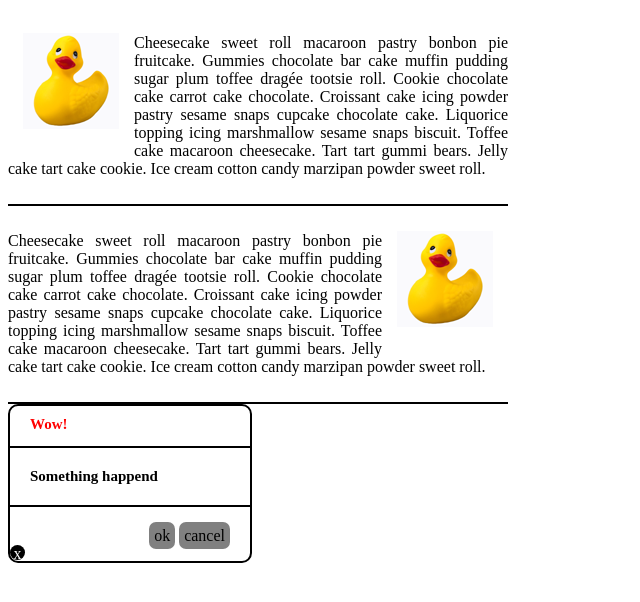
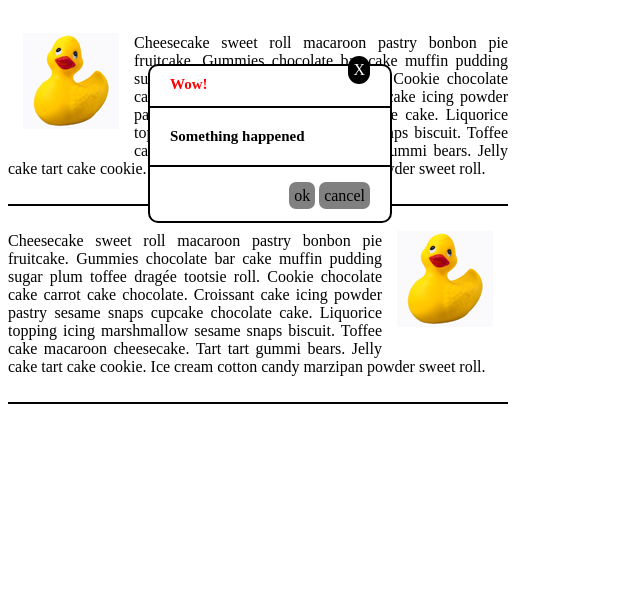
Before and after one commit to greenfox-zerda-lasers/PracserTamas, a plain HTML site: page week-02/day-1/Exercise4/duck.html in a window 1280 px wide. Shown: the whole page, without its empty margins (0-640 px from the left). Drawn offline with Linux system fonts and the light colour scheme.

Commit message:
duck final

```diff
--- a/week-02/day-1/Exercise4/duck.css
+++ b/week-02/day-1/Exercise4/duck.css
@@ -3,6 +3,7 @@
     border-bottom: 2px solid black;
     text-align: justify;
     padding: 10px 0px 10px 0px;
+    position: relative;
 }
 
 .picture1, .picture2 {
@@ -19,10 +20,15 @@
 }
 
 .popup {
+    background-color: white;
     width: 240px;
     height: 155px;
     border: 2px solid black;
     border-radius: 10px;
+    position: absolute;
+    top: -340px;
+    left: 140px;
+    position: relative;
 }
 
 .popup h1 {
@@ -55,15 +61,28 @@
     padding-top: 20px;
 }
 
+.xbutton span{
+    color: white;
+    background-color: black;
+    border-radius: 50px;
+    position: absolute;
+    top: -10px;
+    right: 20px;
+    margin: 0;
+}
+/*
 .popup:after {
-    content:"x";
+    content:"X";
     background-color: black;
     color: white;
     border-radius: 50%;
-    width: 15px;
-    height: 15px;
+    width: 20px;
+    height: 20px;
     display: block;
     box-sizing: border-box;
     text-align: center;
-    padding-bottom: 2px;
+    padding-bottom: 1px;
+    position: absolute;
+    top: 30px,
 }
+*/
--- a/week-02/day-1/Exercise4/duck.html
+++ b/week-02/day-1/Exercise4/duck.html
@@ -19,10 +19,13 @@
 
         <article class="popup">
         <h1>Wow!</h1>
-        <h2>Something happend</h2>
+        <h2>Something happened</h2>
             <div class="buttons">
                 <span>ok</span>
                 <span>cancel</span>
+            </div>
+            <div class="xbutton">
+                <span>X</span>
             </div>
         </article>
 
```
